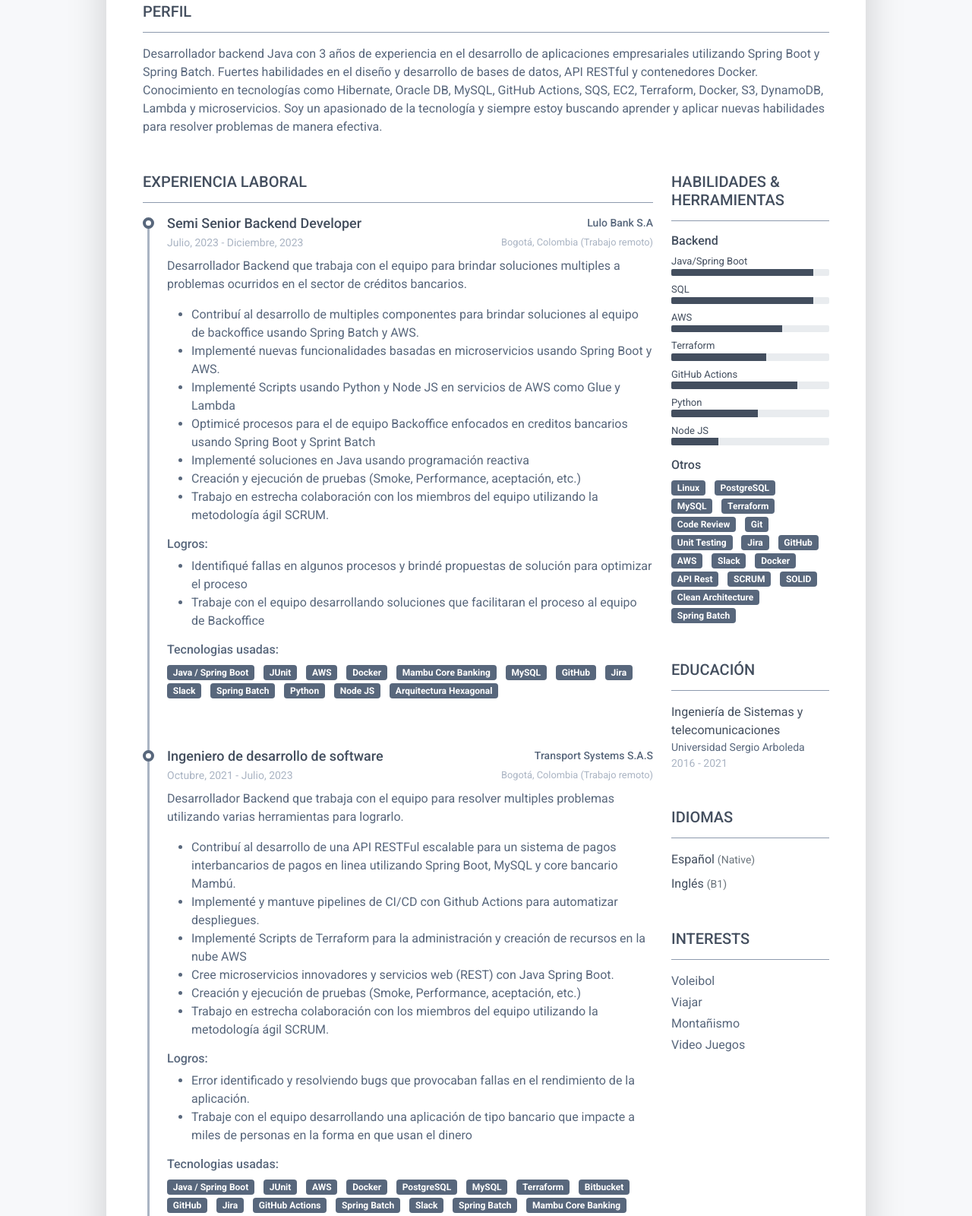
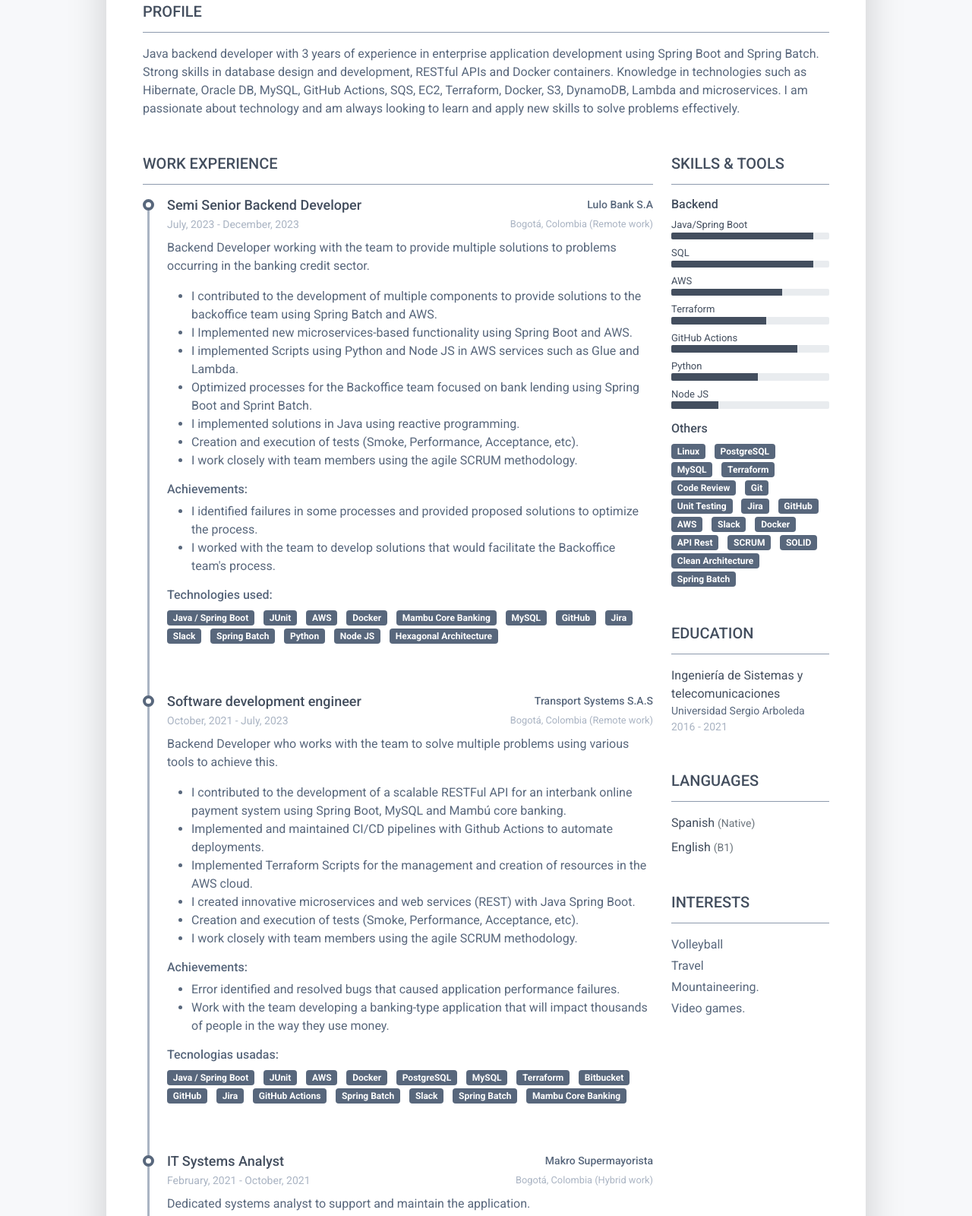
Before and after one commit to juanjose0416/cv-juan, a plain HTML site: page index.html in a window 1280 px wide. Shown: the part 305-1905 px from the top of the page at 76% size. Drawn offline with Linux system fonts and the light colour scheme.

Commit message:
cv en inglés

```diff
--- a/index.html
+++ b/index.html
@@ -28,7 +28,7 @@
     <article class="resume-wrapper text-center position-relative">
 	    <div class="resume-wrapper-inner mx-auto text-start bg-white shadow-lg">
 		    <header class="resume-header pt-4 pt-md-0">
-			    <div class="row">
+			    <div class="row">..
 				    <div class="col-block col-md-auto resume-picture-holder text-center text-md-start">
 				        <img class="picture" src="assets/images/profile.jpg" alt="">
 				    </div><!--//col-->
@@ -37,7 +37,7 @@
 						    <div class="primary-info col-auto">
 							    <h1 class="name mt-0 mb-1 text-white text-uppercase text-uppercase">Juan Jos&eacute; Sarmiento Hern&aacute;ndez</h1>
 								<br>
-							    <div class="title mb-3">Desarrollador Java Spring Boot</div>
+							    <div class="title mb-3">Software Engineer</div>
 							    <ul class="list-unstyled">
 								    <li class="mb-2"><a class="text-link" href="mailto:juanjosesar04@gmail.com"><i class="far fa-envelope fa-fw me-2" data-fa-transform="grow-3"></i>juanjosesar04@gmail.com</a></li>
 								    <li class="mb-2"><a class="text-link" href="tel:+57 3145904274"><i class="fas fa-mobile-alt fa-fw me-2" data-fa-transform="grow-6"></i>+57 314 590 4274</a></li>
@@ -59,27 +59,21 @@
 		    </header>
 		    <div class="resume-body p-5">
 			    <section class="resume-section summary-section mb-5">
-				    <h2 class="resume-section-title text-uppercase font-weight-bold pb-3 mb-3">PERFIL</h2>
+				    <h2 class="resume-section-title text-uppercase font-weight-bold pb-3 mb-3">PROFILE</h2>
 				    <div class="resume-section-content">
 					    <p class="mb-0">
-							Desarrollador backend Java con 3 años
-							de experiencia en el desarrollo de aplicaciones
-							empresariales utilizando Spring Boot y Spring Batch.
-							Fuertes habilidades en el diseño y desarrollo de bases de
-							datos, API RESTful y contenedores Docker.
-							Conocimiento en tecnologías como Hibernate,
-							Oracle DB, MySQL, GitHub Actions, SQS, EC2,
-							Terraform, Docker, S3, DynamoDB, Lambda y microservicios.
-							Soy un apasionado de la tecnología y siempre estoy buscando
-							aprender y aplicar nuevas habilidades para resolver
-							problemas de manera efectiva.
+							Java backend developer with 3 years of experience in enterprise application development using Spring Boot and
+							Spring Batch. Strong skills in database design and development, RESTful APIs and Docker containers.
+							Knowledge in technologies such as Hibernate, Oracle DB, MySQL, GitHub Actions, SQS, EC2, Terraform,
+							Docker, S3, DynamoDB, Lambda and microservices. I am passionate about technology and am always looking
+							to learn and apply new skills to solve problems effectively.
 						</p>
 				    </div>
 			    </section><!--//summary-section-->
 			    <div class="row">
 				    <div class="col-lg-9">
 					    <section class="resume-section experience-section mb-5">
-						    <h2 class="resume-section-title text-uppercase font-weight-bold pb-3 mb-3">Experiencia Laboral</h2>
+						    <h2 class="resume-section-title text-uppercase font-weight-bold pb-3 mb-3">Work experience</h2>
 						    <div class="resume-section-content">
 							    <div class="resume-timeline position-relative">
 									<article class="resume-timeline-item position-relative pb-5">
@@ -90,29 +84,29 @@
 										        <div class="resume-company-name ms-auto">Lulo Bank S.A</div>
 										    </div><!--//row-->
 											<div class="d-flex flex-column flex-md-row">
-												<div class="resume-position-time">Julio, 2023 - Diciembre, 2023</div>
-												<div class="resume-company-location ms-auto">Bogot&aacute;, Colombia (Trabajo remoto)</div>
+												<div class="resume-position-time">July, 2023 - December, 2023</div>
+												<div class="resume-company-location ms-auto">Bogot&aacute;, Colombia (Remote work)</div>
 											</div>
 									    </div><!--//resume-timeline-item-header-->
 									    <div class="resume-timeline-item-desc">
 										    <p>
-												Desarrollador Backend que trabaja con el equipo para brindar soluciones multiples a problemas ocurridos en el sector de créditos bancarios.
+												Backend Developer working with the team to provide multiple solutions to problems occurring in the banking credit sector.
 											</p>
 										    <ul>
-											    <li>Contribuí al desarrollo de multiples componentes para brindar soluciones al equipo de backoffice usando Spring Batch y AWS.</li>
-											    <li>Implementé nuevas funcionalidades basadas en microservicios usando Spring Boot y AWS.</li>
-											    <li>Implementé Scripts usando Python y Node JS en servicios de AWS como Glue y Lambda</li>
-											    <li>Optimicé procesos para el de equipo Backoffice enfocados en creditos bancarios usando Spring Boot y Sprint Batch</li>
-												<li>Implementé soluciones en Java usando programación reactiva</li>
-											    <li>Creación y ejecución de pruebas (Smoke, Performance, aceptación, etc.)</li>
-												<li>Trabajo en estrecha colaboración con los miembros del equipo utilizando la metodología ágil SCRUM.</li>
+											    <li>I contributed to the development of multiple components to provide solutions to the backoffice team using Spring Batch and AWS.</li>
+											    <li>I Implemented new microservices-based functionality using Spring Boot and AWS.</li>
+											    <li>I implemented Scripts using Python and Node JS in AWS services such as Glue and Lambda.</li>
+											    <li>Optimized processes for the Backoffice team focused on bank lending using Spring Boot and Sprint Batch.</li>
+												<li>I implemented solutions in Java using reactive programming.</li>
+											    <li>Creation and execution of tests (Smoke, Performance, Acceptance, etc).</li>
+												<li>I work closely with team members using the agile SCRUM methodology.</li>
 										    </ul>
-											<h4 class="resume-timeline-item-desc-heading font-weight-bold">Logros:</h4>
+											<h4 class="resume-timeline-item-desc-heading font-weight-bold">Achievements:</h4>
 										    <ul>
-											    <li>Identifiqué fallas en algunos procesos y brindé propuestas de solución para optimizar el proceso</li>
-												<li>Trabaje con el equipo desarrollando soluciones que facilitaran el proceso al equipo de Backoffice</li>
+											    <li>I identified failures in some processes and provided proposed solutions to optimize the process.</li>
+												<li>I worked with the team to develop solutions that would facilitate the Backoffice team's process.</li>
 										    </ul>
-										    <h4 class="resume-timeline-item-desc-heading font-weight-bold">Tecnologias usadas:</h4>
+										    <h4 class="resume-timeline-item-desc-heading font-weight-bold">Technologies used:</h4>
 										    <ul class="list-inline">
 												<li class="list-inline-item"><span class="badge bg-secondary badge-pill">Java / Spring Boot</span></li>
 												<li class="list-inline-item"><span class="badge bg-secondary badge-pill">JUnit</span></li>
@@ -126,7 +120,7 @@
 												<li class="list-inline-item"><span class="badge bg-secondary badge-pill">Spring Batch</span></li>
 												<li class="list-inline-item"><span class="badge bg-secondary badge-pill">Python</span></li>
 												<li class="list-inline-item"><span class="badge bg-secondary badge-pill">Node JS</span></li>
-												<li class="list-inline-item"><span class="badge bg-secondary badge-pill">Arquitectura Hexagonal</span></li>
+												<li class="list-inline-item"><span class="badge bg-secondary badge-pill">Hexagonal Architecture</span></li>
 										    </ul>
 									    </div><!--//resume-timeline-item-desc-->
 
@@ -135,31 +129,30 @@
 
 									    <div class="resume-timeline-item-header mb-2">
 										    <div class="d-flex flex-column flex-md-row">
-										        <h3 class="resume-position-title font-weight-bold mb-1">Ingeniero de desarrollo de software</h3>
+										        <h3 class="resume-position-title font-weight-bold mb-1">Software development engineer</h3>
 										        <div class="resume-company-name ms-auto">Transport Systems S.A.S</div>
 										    </div><!--//row-->
 											<div class="d-flex flex-column flex-md-row">
-												<div class="resume-position-time">Octubre, 2021 - Julio, 2023</div>
-												<div class="resume-company-location ms-auto">Bogot&aacute;, Colombia (Trabajo remoto)</div>
+												<div class="resume-position-time">October, 2021 - July, 2023</div>
+												<div class="resume-company-location ms-auto">Bogot&aacute;, Colombia (Remote work)</div>
 											</div>
 									    </div><!--//resume-timeline-item-header-->
 									    <div class="resume-timeline-item-desc">
 										    <p>
-												Desarrollador Backend que trabaja con el equipo para resolver multiples problemas utilizando varias herramientas para lograrlo.
+												Backend Developer who works with the team to solve multiple problems using various tools to achieve this.
 											</p>
 										    <ul>
-											    <li>Contribuí al desarrollo de una API RESTFul escalable para un sistema de pagos interbancarios de pagos en linea
-													utilizando Spring Boot, MySQL y core bancario Mambú.</li>
-											    <li>Implementé y mantuve pipelines de CI/CD con Github Actions para automatizar despliegues.</li>
-											    <li>Implementé Scripts de Terraform para la administración y creación de recursos en la nube AWS</li>
-											    <li>Cree microservicios innovadores y servicios web (REST) con Java Spring Boot.</li>
-											    <li>Creación y ejecución de pruebas (Smoke, Performance, aceptación, etc.)</li>
-												<li>Trabajo en estrecha colaboración con los miembros del equipo utilizando la metodología ágil SCRUM.</li>
+											    <li>I contributed to the development of a scalable RESTFul API for an interbank online payment system using Spring Boot, MySQL and Mambú core banking.</li>
+											    <li>Implemented and maintained CI/CD pipelines with Github Actions to automate deployments.</li>
+											    <li>Implemented Terraform Scripts for the management and creation of resources in the AWS cloud.</li>
+											    <li>I created innovative microservices and web services (REST) with Java Spring Boot.</li>
+											    <li>Creation and execution of tests (Smoke, Performance, Acceptance, etc).</li>
+												<li>I work closely with team members using the agile SCRUM methodology.</li>
 										    </ul>
-											<h4 class="resume-timeline-item-desc-heading font-weight-bold">Logros:</h4>
+											<h4 class="resume-timeline-item-desc-heading font-weight-bold">Achievements:</h4>
 										    <ul>
-											    <li>Error identificado y resolviendo bugs que provocaban fallas en el rendimiento de la aplicación.</li>
-												<li>Trabaje con el equipo desarrollando una aplicación de tipo bancario que impacte a miles de personas en la forma en que usan el dinero</li>
+											    <li>Error identified and resolved bugs that caused application performance failures.</li>
+												<li>Work with the team developing a banking-type application that will impact thousands of people in the way they use money.</li>
 										    </ul>
 										    <h4 class="resume-timeline-item-desc-heading font-weight-bold">Tecnologias usadas:</h4>
 										    <ul class="list-inline">
@@ -186,30 +179,30 @@
 
 									    <div class="resume-timeline-item-header mb-2">
 										    <div class="d-flex flex-column flex-md-row">
-										        <h3 class="resume-position-title font-weight-bold mb-1">Analista de sistemas TI</h3>
+										        <h3 class="resume-position-title font-weight-bold mb-1">IT Systems Analyst</h3>
 										        <div class="resume-company-name ms-auto">Makro Supermayorista</div>
 										    </div><!--//row-->
 											<div class="d-flex flex-column flex-md-row">
-												<div class="resume-position-time">Febrero, 2021 - Octubre, 2021</div>
-												<div class="resume-company-location ms-auto">Bogot&aacute;, Colombia (Trabajo híbrido)</div>
+												<div class="resume-position-time">February, 2021 - October, 2021</div>
+												<div class="resume-company-location ms-auto">Bogot&aacute;, Colombia (Hybrid work)</div>
 											</div>
 									    </div><!--//resume-timeline-item-header-->
 									    <div class="resume-timeline-item-desc">
 										    <p>
-												Analista de sistemas dedicado a dar soporte y a mantener la aplicación.
+												Dedicated systems analyst to support and maintain the application.
 											</p>
 										    <ul>
-											    <li>Automaticé procesos mediante la creación de Triggers, procedures en PL/SQL.</li>
-											    <li>Participé en el mantenimiento y soporte de la aplicación en migraciones a nuevas tecnologías.</li>
-											    <li>Analicé y solucioné problemas internos a la aplicación empresarial.</li>
-											    <li>Usé Oracle DB para dar soporte TI a los colaboradores.</li>
+											    <li>I automated processes through the creation of Triggers, procedures in PL/SQL.</li>
+											    <li>I participated in the maintenance and support of the application in migrations to new technologies.</li>
+											    <li>Analyzed and solved problems internal to the business application.</li>
+											    <li>I used Oracle DB to provide IT support to employees.</li>
 										    </ul>
-											<h4 class="resume-timeline-item-desc-heading font-weight-bold">Logros:</h4>
+											<h4 class="resume-timeline-item-desc-heading font-weight-bold">Achievements:</h4>
 										    <ul>
-											    <li>Error identificado y resolviendo problemas que generaban inactividad en el servidor.</li>
-											    <li>Trabajé con un equipo interdisciplinario para solucionar problemas internos afectaban globalmente a la empresa.</li>
+											    <li>Error identified and resolving issues that were causing server downtime.</li>
+											    <li>I worked with an interdisciplinary team to solve internal problems that affected the company as a whole.</li>
 										    </ul>
-										    <h4 class="resume-timeline-item-desc-heading font-weight-bold">Tecnologias usadas:</h4>
+										    <h4 class="resume-timeline-item-desc-heading font-weight-bold">Technologies used:</h4>
 										    <ul class="list-inline">
 												<li class="list-inline-item"><span class="badge bg-secondary badge-pill">Java</span></li>
 												<li class="list-inline-item"><span class="badge bg-secondary badge-pill">Oracle DB</span></li>
@@ -224,31 +217,31 @@
 
 									    <div class="resume-timeline-item-header mb-2">
 										    <div class="d-flex flex-column flex-md-row">
-										        <h3 class="resume-position-title font-weight-bold mb-1">Practicante Analista de sistemas TI</h3>
+										        <h3 class="resume-position-title font-weight-bold mb-1">IT Systems Analyst Intern</h3>
 										        <div class="resume-company-name ms-auto">Makro Supermayorista</div>
 										    </div><!--//row-->
 											<div class="d-flex flex-column flex-md-row">
-												<div class="resume-position-time">Junio, 2020 - Noviembre, 2020</div>
-												<div class="resume-company-location ms-auto">Bogot&aacute;, Colombia (Trabajo remoto)</div>
+												<div class="resume-position-time">June, 2020 - November, 2020</div>
+												<div class="resume-company-location ms-auto">Bogot&aacute;, Colombia (Remote work)</div>
 											</div>
 									    </div><!--//resume-timeline-item-header-->
 									    <div class="resume-timeline-item-desc">
 										    <p>
-												Practicante de analista de sistemas dedicado a dar soporte y a mantener la aplicación.
+												Dedicated systems analyst intern to support and maintain the application.
 											</p>
 										    <ul>
-											    <li>Automaticé procesos mediante la creación de Triggers, procedures en PL/SQL.</li>
-											    <li>Participé en el mantenimiento y soporte de la aplicación en migraciones a nuevas tecnologías.</li>
-											    <li>Analicé y solucioné problemas internos a la aplicación empresarial.</li>
-											    <li>Usé Oracle DB para dar soporte TI a los colaboradores.</li>
-												<li>Participé en integraciones de datos con sedes internacionales.</li>
-												<li>Mantuve en funcionamiento procesos nocturnos.</li>
+											    <li>I automated processes through the creation of Triggers, procedures in PL/SQL.</li>
+											    <li>I participated in the maintenance and support of the application in migrations to new technologies.</li>
+											    <li>Analyzed and solved problems internal to the business application.</li>
+											    <li>I used Oracle DB to provide IT support to employees.</li>
+												<li>I participated in data integrations with international headquarters.</li>
+												<li>I kept nightly processes running.</li>
 										    </ul>
-											<h4 class="resume-timeline-item-desc-heading font-weight-bold">Logros:</h4>
+											<h4 class="resume-timeline-item-desc-heading font-weight-bold">Achievements:</h4>
 										    <ul>
-											    <li>Error identificado y resolviendo problemas que generaban inactividad y latencia en el servidor.</li>
+											    <li>Bug identified and resolved issues that were causing server downtime and latency.</li>
 										    </ul>
-										    <h4 class="resume-timeline-item-desc-heading font-weight-bold">Tecnologias usadas:</h4>
+										    <h4 class="resume-timeline-item-desc-heading font-weight-bold">Technologies used:</h4>
 										    <ul class="list-inline">
 												<li class="list-inline-item"><span class="badge bg-secondary badge-pill">Java</span></li>
 												<li class="list-inline-item"><span class="badge bg-secondary badge-pill">Oracle DB</span></li>
@@ -272,7 +265,7 @@
 				    </div>
 				    <div class="col-lg-3">
 					    <section class="resume-section skills-section mb-5">
-						    <h2 class="resume-section-title text-uppercase font-weight-bold pb-3 mb-3">Habilidades &amp; Herramientas</h2>
+						    <h2 class="resume-section-title text-uppercase font-weight-bold pb-3 mb-3">Skills &amp; tools</h2>
 						    <div class="resume-section-content">
 						        <div class="resume-skill-item">
 						            <h4 class="resume-skills-cat font-weight-bold">Backend</h4>
@@ -323,7 +316,7 @@
 						        </div><!--//resume-skill-item-->
 
 						        <div class="resume-skill-item">
-						            <h4 class="resume-skills-cat font-weight-bold">Otros</h4>
+						            <h4 class="resume-skills-cat font-weight-bold">Others</h4>
 						            <ul class="list-inline">
 										<li class="list-inline-item"><span class="badge bg-secondary badge-pill">Linux</span></li>
 										<li class="list-inline-item"><span class="badge bg-secondary badge-pill">PostgreSQL</span></li>
@@ -347,7 +340,7 @@
 						    </div><!--resume-section-content-->
 					    </section><!--//skills-section-->
 					    <section class="resume-section education-section mb-5">
-						    <h2 class="resume-section-title text-uppercase font-weight-bold pb-3 mb-3">Educación</h2>
+						    <h2 class="resume-section-title text-uppercase font-weight-bold pb-3 mb-3">Education</h2>
 						    <div class="resume-section-content">
 							    <ul class="list-unstyled">
 								    <li class="mb-2">
@@ -359,11 +352,11 @@
 						    </div>
 					    </section><!--//education-section-->
 					    <section class="resume-section language-section mb-5">
-						    <h2 class="resume-section-title text-uppercase font-weight-bold pb-3 mb-3">Idiomas</h2>
+						    <h2 class="resume-section-title text-uppercase font-weight-bold pb-3 mb-3">Languages</h2>
 						    <div class="resume-section-content">
 							    <ul class="list-unstyled resume-lang-list">
-								    <li class="mb-2"><span class="resume-lang-name font-weight-bold">Español</span> <small class="text-muted font-weight-normal">(Native)</small></li>
-								    <li class="mb-2 align-middle"><span class="resume-lang-name font-weight-bold">Inglés</span> <small class="text-muted font-weight-normal">(B1)</small></li>
+								    <li class="mb-2"><span class="resume-lang-name font-weight-bold">Spanish</span> <small class="text-muted font-weight-normal">(Native)</small></li>
+								    <li class="mb-2 align-middle"><span class="resume-lang-name font-weight-bold">English</span> <small class="text-muted font-weight-normal">(B1)</small></li>
 							    </ul>
 						    </div>
 					    </section><!--//language-section-->
@@ -371,10 +364,10 @@
 						    <h2 class="resume-section-title text-uppercase font-weight-bold pb-3 mb-3">Interests</h2>
 						    <div class="resume-section-content">
 							    <ul class="list-unstyled">
-								    <li class="mb-1">Voleibol</li>
-								    <li class="mb-1">Viajar</li>
-								    <li class="mb-1">Montañismo</li>
-								    <li class="mb-1">Video Juegos</li>
+								    <li class="mb-1">Volleyball</li>
+								    <li class="mb-1">Travel</li>
+								    <li class="mb-1">Mountaineering.</li>
+								    <li class="mb-1">Video games.</li>
 							    </ul>
 						    </div>
 					    </section><!--//interests-section-->
```
